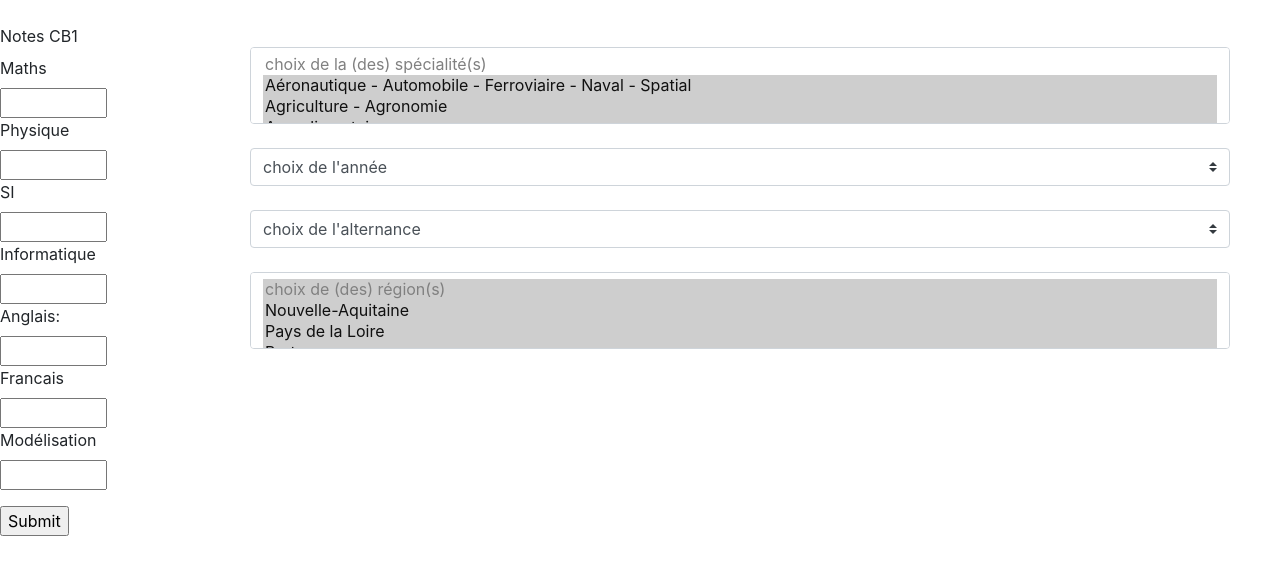
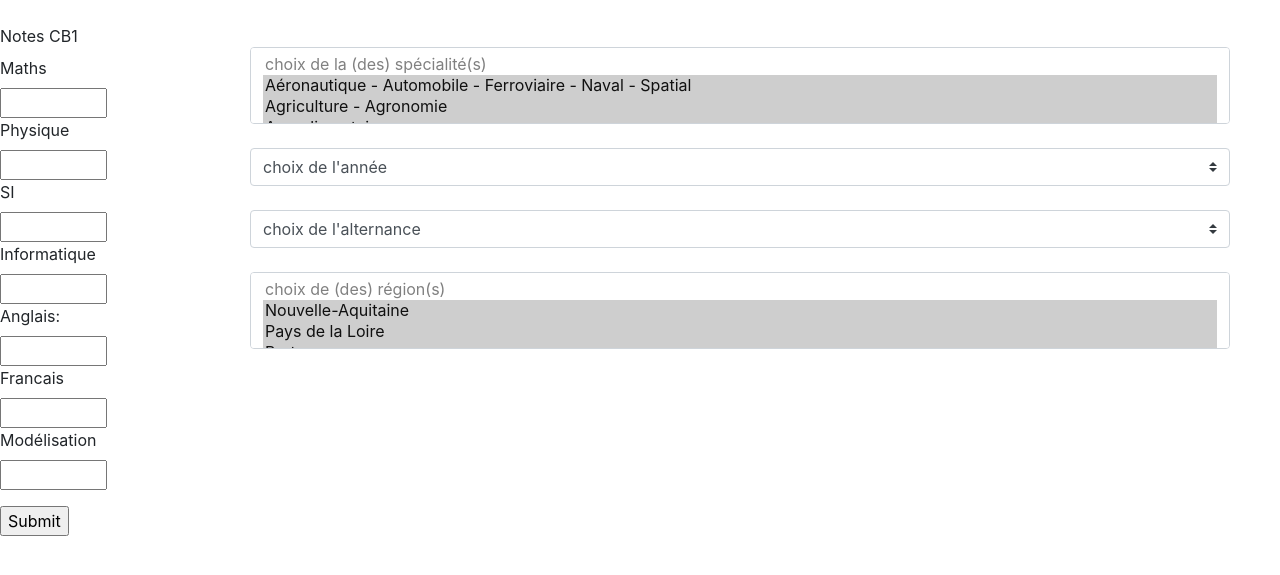
Before and after one commit to SamirPS/ChoixEcole-Heroku, a Flask app: page / in a window 1280 px wide. Shown: the top 575 px of the page. Run offline with Flask 2, Linux system fonts and the light colour scheme; data comes from the database, SQL or seed files in the repository.

Commit message:
Update index.html

```diff
--- a/templates/index.html
+++ b/templates/index.html
@@ -46,7 +46,7 @@
           <br>
           <br>
           <select class="custom-select" multiple name=region id=region  size="3">
-            <option disabled SELECTED >choix de (des) région(s)</option>
+            <option disabled  >choix de (des) région(s)</option>
             {% for reg in region %}
             <option value= "{{reg}}" SELECTED>{{reg}}</option>"
             {% endfor %}
```
